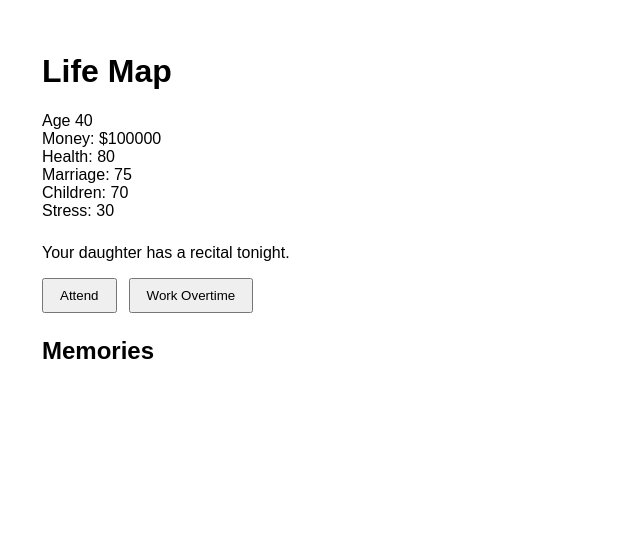
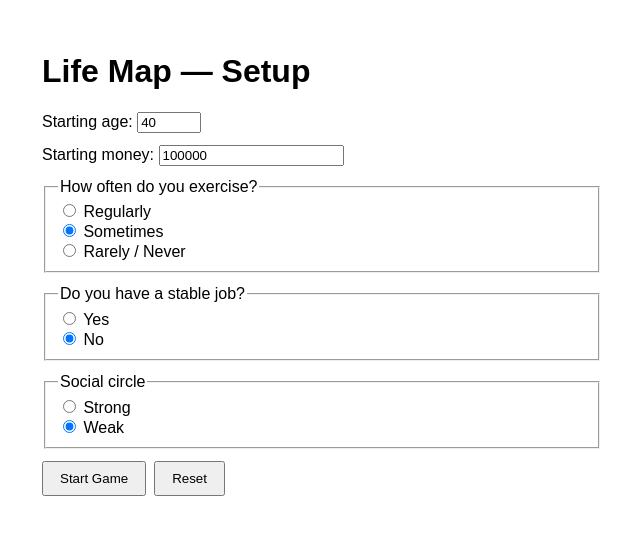
Before and after one commit to windsor519/life-map, a React (Vite) app: page / in a window 1280 px wide. Shown: the top 534 px of the page, without its empty margins (318-958 px from the left). Built offline with nearby package versions, Linux system fonts and the light colour scheme.

Commit message:
Add startup quiz to calculate initial game stats

```diff
--- a/src/App.jsx
+++ b/src/App.jsx
@@ -1,42 +1,222 @@
-import { useState } from "react";
+import { useEffect, useState } from "react";
+import events from "./data/events.js";
 
-export default function App() {
-  const [game, setGame] = useState({
+const STORAGE_KEY = "life-map-game";
+const monthNames = [
+  "January",
+  "February",
+  "March",
+  "April",
+  "May",
+  "June",
+  "July",
+  "August",
+  "September",
+  "October",
+  "November",
+  "December"
+];
+
+const getRandomEventId = () => events[Math.floor(Math.random() * events.length)].id;
+
+const defaultGame = {
   age: 40,
   money: 100000,
   health: 80,
   marriage: 75,
-    children: 70,
+  children: 0,
   stress: 30,
-    memories: []
+  month: 1,
+  memories: [],
+  currentEventId: getRandomEventId(),
+  initialized: false
+};
+
+export default function App() {
+  const [game, setGame] = useState(() => {
+    const saved = typeof window !== "undefined" ? window.localStorage.getItem(STORAGE_KEY) : null;
+    return saved ? JSON.parse(saved) : defaultGame;
   });
 
-  const attendRecital = () => {
-    setGame({
-      ...game,
-      children: game.children + 10,
-      money: game.money - 100,
-      memories: [
-        ...game.memories,
-        "Attended daughter's recital"
-      ]
+  const [startAge, setStartAge] = useState(game.age ?? 25);
+  const [startMoney, setStartMoney] = useState(game.money ?? 10000);
+  const [quiz, setQuiz] = useState({
+    exercise: "sometimes",
+    stableJob: "no",
+    social: "weak"
+  });
+
+  useEffect(() => {
+    if (typeof window !== "undefined") {
+      window.localStorage.setItem(STORAGE_KEY, JSON.stringify(game));
+    }
+  }, [game]);
+
+  const startNewGame = (e) => {
+    e?.preventDefault();
+    const age = parseInt(startAge, 10) || 20;
+    const money = parseInt(startMoney, 10) || 0;
+
+    // base stats
+    let health = 70;
+    let marriage = 40;
+    let children = 0;
+    let stress = 30;
+
+    // exercise effect
+    if (quiz.exercise === "regularly") {
+      health += 10;
+      stress -= 5;
+    } else if (quiz.exercise === "sometimes") {
+      health += 0;
+    } else {
+      health -= 10;
+      stress += 5;
+    }
+
+    // job effect
+    if (quiz.stableJob === "yes") {
+      stress -= 10;
+    } else {
+      stress += 15;
+    }
+
+    // social effect
+    if (quiz.social === "strong") {
+      marriage += 30;
+      children += 20;
+      stress -= 5;
+    } else {
+      marriage -= 10;
+      stress += 5;
+    }
+
+    // age/money modifiers
+    if (age >= 25 && age <= 40) marriage += 10;
+    if (money >= 50000) marriage += 10;
+    if (money < 5000) stress += 10;
+
+    // clamp values
+    const clamp = (v, min = 0, max = 100) => Math.max(min, Math.min(max, Math.round(v)));
+
+    const newGame = {
+      age: age,
+      money: money,
+      health: clamp(health),
+      marriage: clamp(marriage),
+      children: clamp(children),
+      stress: clamp(stress),
+      month: 1,
+      memories: ["Game started."],
+      currentEventId: getRandomEventId(),
+      initialized: true
+    };
+
+    setGame(newGame);
+  };
+
+  const resetGame = () => {
+    if (typeof window !== "undefined") {
+      window.localStorage.removeItem(STORAGE_KEY);
+    }
+    setGame({ ...defaultGame });
+    setStartAge(25);
+    setStartMoney(10000);
+    setQuiz({ exercise: "sometimes", stableJob: "no", social: "weak" });
+  };
+
+  const currentEvent = events.find((event) => event.id === game.currentEventId) ?? events[0];
+
+  const applyEffects = (baseState, effects) => {
+    const next = { ...baseState };
+    Object.entries(effects).forEach(([key, value]) => {
+      next[key] = (next[key] ?? 0) + value;
+    });
+    return next;
+  };
+
+  const handleChoice = (choice) => {
+    setGame((prevGame) => {
+      const nextMonth = prevGame.month === 12 ? 1 : prevGame.month + 1;
+      const nextAge = prevGame.month === 12 ? prevGame.age + 1 : prevGame.age;
+      const nextState = applyEffects(prevGame, choice.effects);
+
+      return {
+        ...nextState,
+        age: nextAge,
+        month: nextMonth,
+        currentEventId: getRandomEventId(),
+        memories: [...prevGame.memories, choice.memory]
+      };
     });
   };
 
-  const workOvertime = () => {
-    setGame({
-      ...game,
-      money: game.money + 500,
-      children: game.children - 5,
-      stress: game.stress + 5
-    });
-  };
+  if (!game.initialized) {
+    return (
+      <div style={{ fontFamily: "sans-serif", padding: 24, maxWidth: 560, margin: "0 auto" }}>
+        <h1>Life Map — Setup</h1>
+        <form onSubmit={startNewGame}>
+          <div style={{ marginBottom: 12 }}>
+            <label>Starting age: </label>
+            <input type="number" value={startAge} onChange={(e) => setStartAge(e.target.value)} min={12} max={100} />
+          </div>
+          <div style={{ marginBottom: 12 }}>
+            <label>Starting money: </label>
+            <input type="number" value={startMoney} onChange={(e) => setStartMoney(e.target.value)} min={0} />
+          </div>
+
+          <fieldset style={{ marginBottom: 12 }}>
+            <legend>How often do you exercise?</legend>
+            <label>
+              <input type="radio" name="exercise" checked={quiz.exercise === "regularly"} onChange={() => setQuiz((q) => ({ ...q, exercise: "regularly" }))} /> Regularly
+            </label>
+            <br />
+            <label>
+              <input type="radio" name="exercise" checked={quiz.exercise === "sometimes"} onChange={() => setQuiz((q) => ({ ...q, exercise: "sometimes" }))} /> Sometimes
+            </label>
+            <br />
+            <label>
+              <input type="radio" name="exercise" checked={quiz.exercise === "never"} onChange={() => setQuiz((q) => ({ ...q, exercise: "never" }))} /> Rarely / Never
+            </label>
+          </fieldset>
+
+          <fieldset style={{ marginBottom: 12 }}>
+            <legend>Do you have a stable job?</legend>
+            <label>
+              <input type="radio" name="stableJob" checked={quiz.stableJob === "yes"} onChange={() => setQuiz((q) => ({ ...q, stableJob: "yes" }))} /> Yes
+            </label>
+            <br />
+            <label>
+              <input type="radio" name="stableJob" checked={quiz.stableJob === "no"} onChange={() => setQuiz((q) => ({ ...q, stableJob: "no" }))} /> No
+            </label>
+          </fieldset>
+
+          <fieldset style={{ marginBottom: 12 }}>
+            <legend>Social circle</legend>
+            <label>
+              <input type="radio" name="social" checked={quiz.social === "strong"} onChange={() => setQuiz((q) => ({ ...q, social: "strong" }))} /> Strong
+            </label>
+            <br />
+            <label>
+              <input type="radio" name="social" checked={quiz.social === "weak"} onChange={() => setQuiz((q) => ({ ...q, social: "weak" }))} /> Weak
+            </label>
+          </fieldset>
+
+          <div>
+            <button type="submit" style={{ padding: "8px 16px", marginRight: 8 }}>Start Game</button>
+            <button type="button" onClick={resetGame} style={{ padding: "8px 16px" }}>Reset</button>
+          </div>
+        </form>
+      </div>
+    );
+  }
 
   return (
     <div style={{ fontFamily: "sans-serif", padding: 24, maxWidth: 560, margin: "0 auto" }}>
       <h1>Life Map</h1>
 
-      <div>Age {game.age}</div>
+      <div>Age: {game.age}</div>
+      <div>Month: {monthNames[game.month - 1]}</div>
       <div>Money: ${game.money}</div>
       <div>Health: {game.health}</div>
       <div>Marriage: {game.marriage}</div>
@@ -44,23 +224,35 @@ export default function App() {
       <div>Stress: {game.stress}</div>
 
       <section style={{ marginTop: 24 }}>
-        <p>Your daughter has a recital tonight.</p>
-        <button onClick={attendRecital} style={{ marginRight: 12, padding: "8px 16px" }}>
-          Attend
+        <h2>{currentEvent.title}</h2>
+        <p>{currentEvent.description}</p>
+        {currentEvent.choices.map((choice, index) => (
+          <button
+            key={index}
+            onClick={() => handleChoice(choice)}
+            style={{ marginRight: 12, marginBottom: 12, padding: "8px 16px" }}
+          >
+            {choice.label}
           </button>
-        <button onClick={workOvertime} style={{ padding: "8px 16px" }}>
-          Work Overtime
-        </button>
+        ))}
       </section>
 
       <section style={{ marginTop: 24 }}>
         <h2>Memories</h2>
+        {game.memories.length === 0 ? (
+          <p>No memories yet.</p>
+        ) : (
           <ul>
-          {game.memories.map((m, i) => (
-            <li key={i}>{m}</li>
+            {game.memories.map((memory, i) => (
+              <li key={i}>{memory}</li>
             ))}
           </ul>
+        )}
       </section>
+
+      <div style={{ marginTop: 24 }}>
+        <button onClick={resetGame} style={{ padding: "8px 16px" }}>Restart Setup</button>
+      </div>
     </div>
   );
 }
--- /dev/null
+++ b/src/data/events.js
@@ -0,0 +1,76 @@
+const events = [
+  {
+    id: "daughter-recital",
+    title: "Daughter's Recital",
+    description: "Your daughter has a recital tonight.",
+    choices: [
+      {
+        label: "Attend",
+        effects: {
+          money: -100,
+          children: 10,
+          stress: -5
+        },
+        memory: "Attended daughter's recital"
+      },
+      {
+        label: "Work Overtime",
+        effects: {
+          money: 500,
+          children: -5,
+          stress: 5
+        },
+        memory: "Worked overtime instead of attending the recital"
+      }
+    ]
+  },
+  {
+    id: "friend-birthday",
+    title: "Friend's Birthday",
+    description: "A close friend is celebrating their birthday this month.",
+    choices: [
+      {
+        label: "Bring a gift",
+        effects: {
+          money: -75,
+          marriage: 5,
+          stress: -2
+        },
+        memory: "Celebrated a friend's birthday with a thoughtful gift"
+      },
+      {
+        label: "Skip it",
+        effects: {
+          marriage: -5,
+          stress: 5
+        },
+        memory: "Skipped a friend's birthday to save time"
+      }
+    ]
+  },
+  {
+    id: "gym-session",
+    title: "Gym Session",
+    description: "A gym session is scheduled this week.",
+    choices: [
+      {
+        label: "Go to the gym",
+        effects: {
+          health: 7,
+          stress: -4
+        },
+        memory: "Completed a gym session and felt healthier"
+      },
+      {
+        label: "Rest at home",
+        effects: {
+          health: -2,
+          stress: 3
+        },
+        memory: "Skipped the gym and rested at home"
+      }
+    ]
+  }
+];
+
+export default events;
```
Lines whose indentation alone changed are shown as unchanged.
